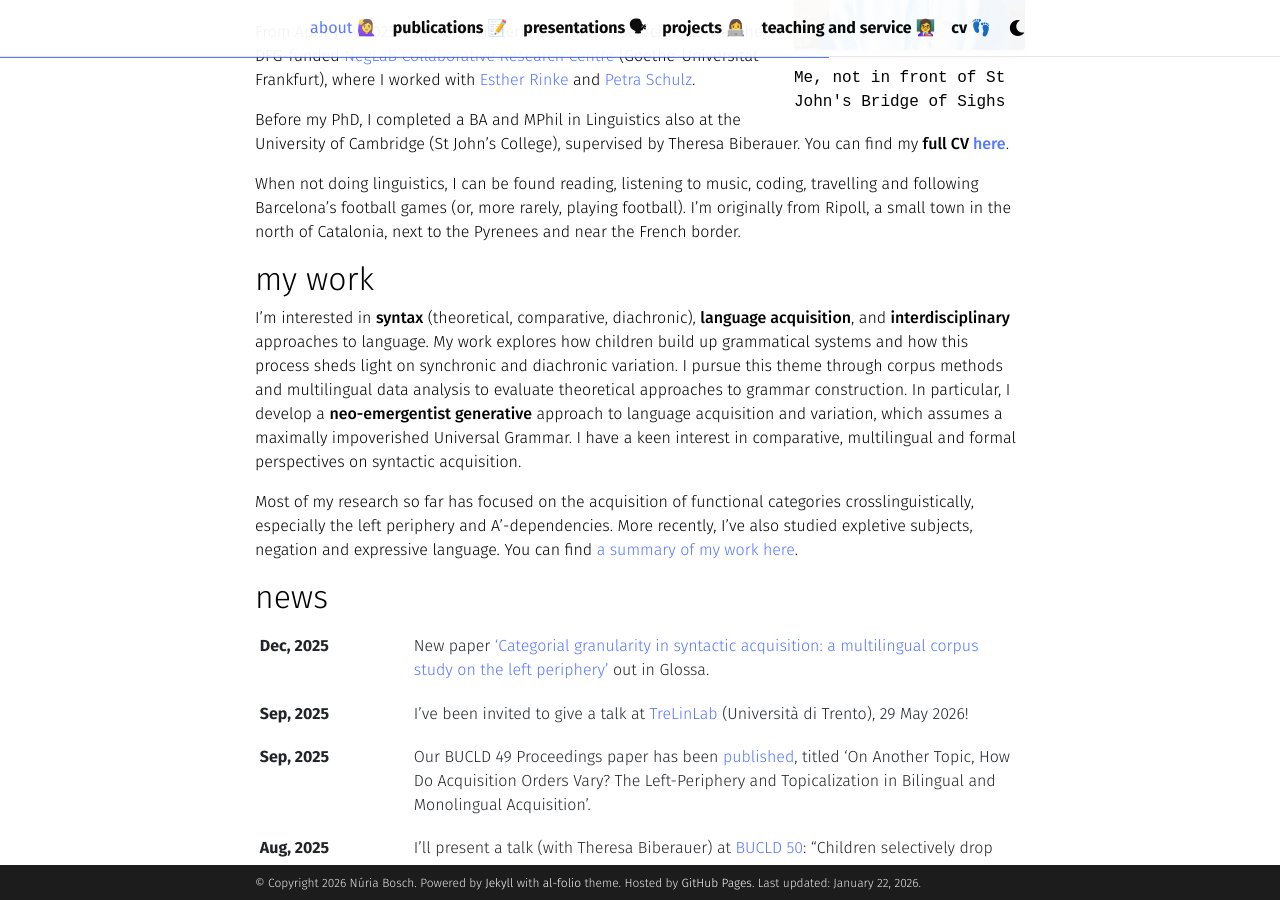
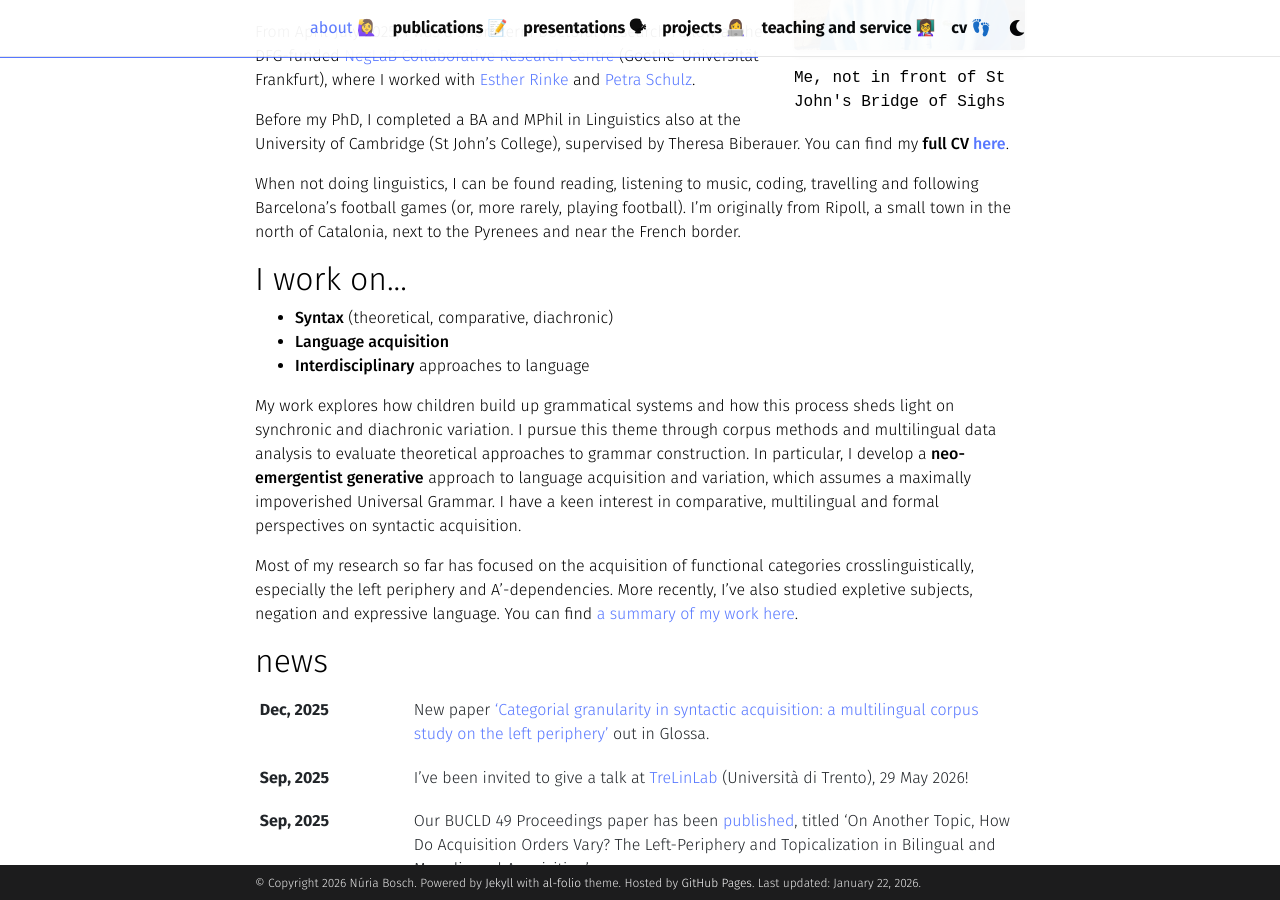
Before and after one commit to nuria-bosch/nuria-bosch.github.io, a Jekyll site: the page built from _pages/about.md, in a window 1280 px wide and 900 px high, scrolled down 445 px. Built offline with Jekyll 4.4.1, drawn with Linux system fonts in a browser that asks for light colours; full-size pictures stand in for the smaller copies a plugin makes; some web fonts are replaced; comment, search, counter and statistics services are not loaded; a style sheet for code colours, icons or effects is not loaded.

Commit message:
Update about.md

```diff
--- a/_pages/about.md
+++ b/_pages/about.md
@@ -28,8 +28,12 @@
 
 When not doing linguistics, I can be found reading, listening to music, coding, travelling and following Barcelona's football games (or, more rarely, playing football). I'm originally from Ripoll, a small town in the north of Catalonia, next to the Pyrenees and near the French border.
 
- <h2>my work</h2>
+ <h2>I work on...</h2>
 
-I'm interested in **syntax** (theoretical, comparative, diachronic), **language acquisition**, and **interdisciplinary** approaches to language. My work explores how children build up grammatical systems and how this process sheds light on synchronic and diachronic variation. I pursue this theme through corpus methods and multilingual data analysis to evaluate theoretical approaches to grammar construction. In particular, I develop a **neo-emergentist generative** approach to language acquisition and variation, which assumes a maximally impoverished Universal Grammar. I have a keen interest in comparative, multilingual and formal perspectives on syntactic acquisition.
+- **Syntax** (theoretical, comparative, diachronic)
+- **Language acquisition**
+- **Interdisciplinary** approaches to language
+
+My work explores how children build up grammatical systems and how this process sheds light on synchronic and diachronic variation. I pursue this theme through corpus methods and multilingual data analysis to evaluate theoretical approaches to grammar construction. In particular, I develop a **neo-emergentist generative** approach to language acquisition and variation, which assumes a maximally impoverished Universal Grammar. I have a keen interest in comparative, multilingual and formal perspectives on syntactic acquisition.
 
 Most of my research so far has focused on the acquisition of functional categories crosslinguistically, especially the left periphery and A’-dependencies. More recently, I’ve also studied expletive subjects, negation and expressive language. You can find [a summary of my work here](https://nuria-bosch.github.io/projects/).
```
